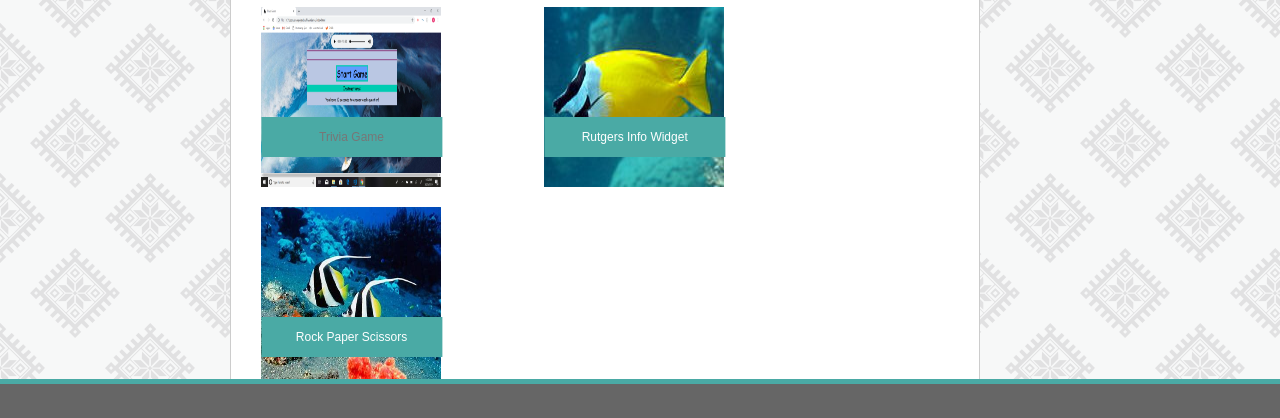
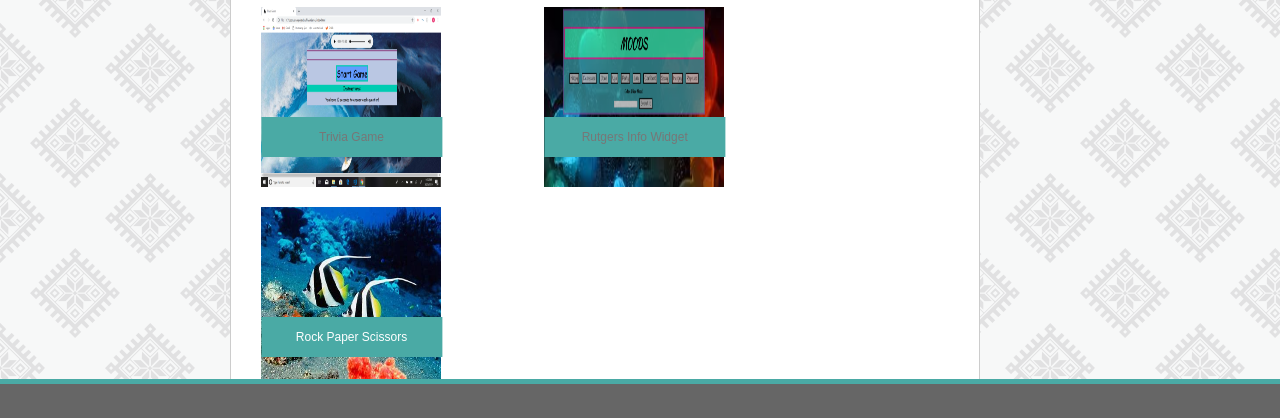
Before and after one commit to aupreti1/Responsive-Portfolio, a plain HTML site: page portfolio.html in a window 1280 px wide. Shown: the part 382-800 px from the top of the page. Drawn offline with Linux system fonts and the light colour scheme.

Commit message:
added link for giphy

```diff
--- a/portfolio.html
+++ b/portfolio.html
@@ -41,13 +41,14 @@
     </div>
     <div class="container">
         <a href="https://aupreti1.github.io/TriviaGame/" target=“_blank”>
-            <img class="portfolio-img" src="./assets/images/shark.png">
+        <img class="portfolio-img" src="./assets/images/shark.png">
         <div class="centered">
             Trivia Game
         </div>
     </div>
     <div class="container">
-        <img src="./assets/images/foxfacefish.jpg" alt="Foxface Fish">
+        <a href="https://aupreti1.github.io/Gif-galore/" target=“_blank”>
+        <img class="portfolio-img" src="./assets/images/gif.png">
         <div class="centered">
             Rutgers Info Widget
         </div>
```
Also changed, not shown: assets/images/gif.png (added).
